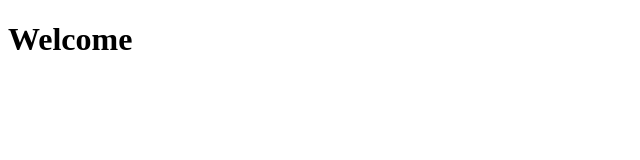
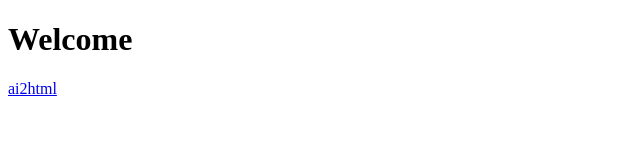
Before and after one commit to talola612/hliu.github.io, a plain HTML site: page index.html in a window 1280 px wide. Shown: the full height of the page, 0-640 px from the left. Drawn offline with Linux system fonts and the light colour scheme.

Commit message:
Update index.html

```diff
--- a/index.html
+++ b/index.html
@@ -4,7 +4,7 @@
  <h1>Welcome</h1>
 
   <body>
-
-    </body>
+  <a href="ai2html/template.html">ai2html</a>
+  </body>
 
 </html>
```
